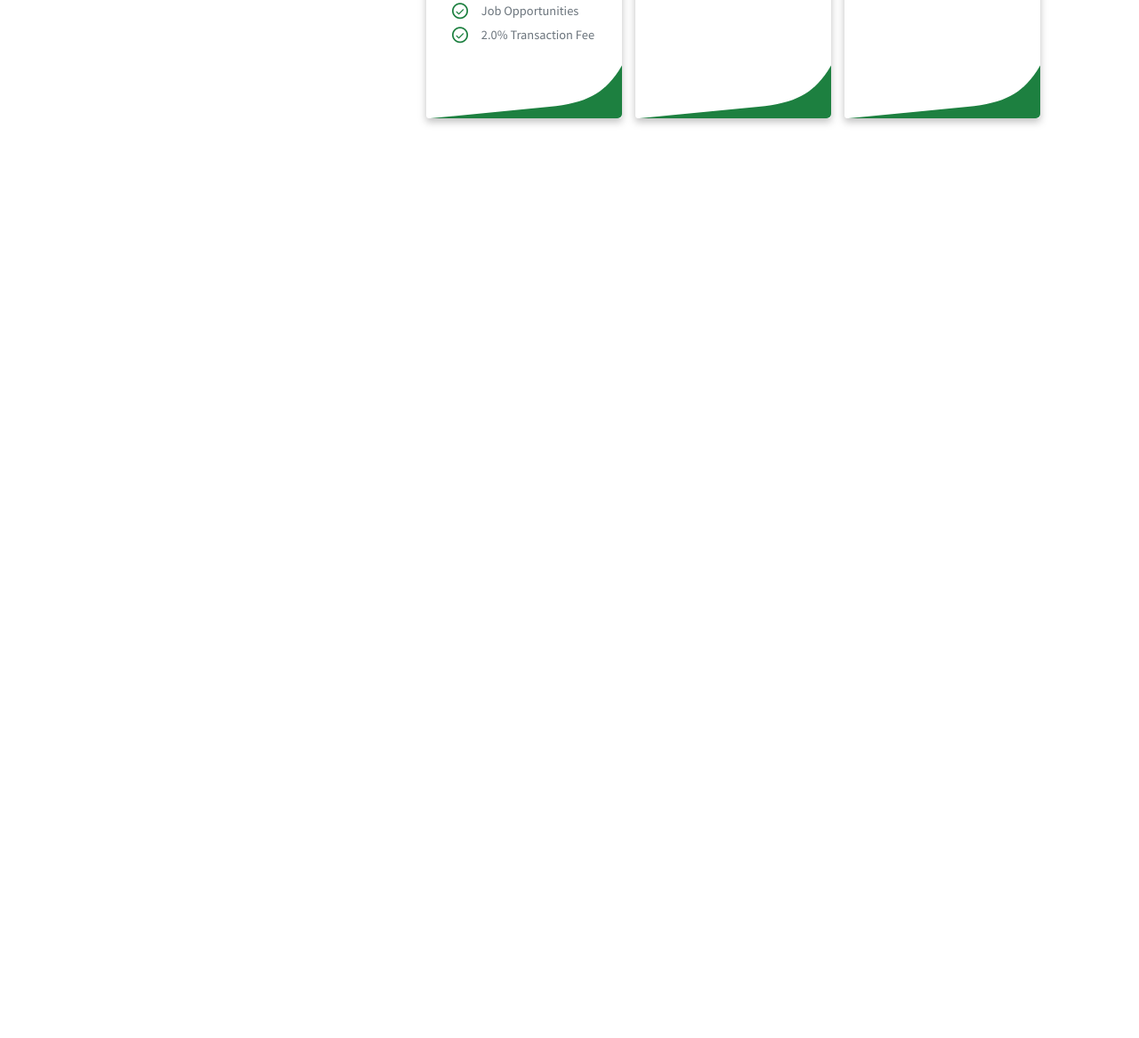
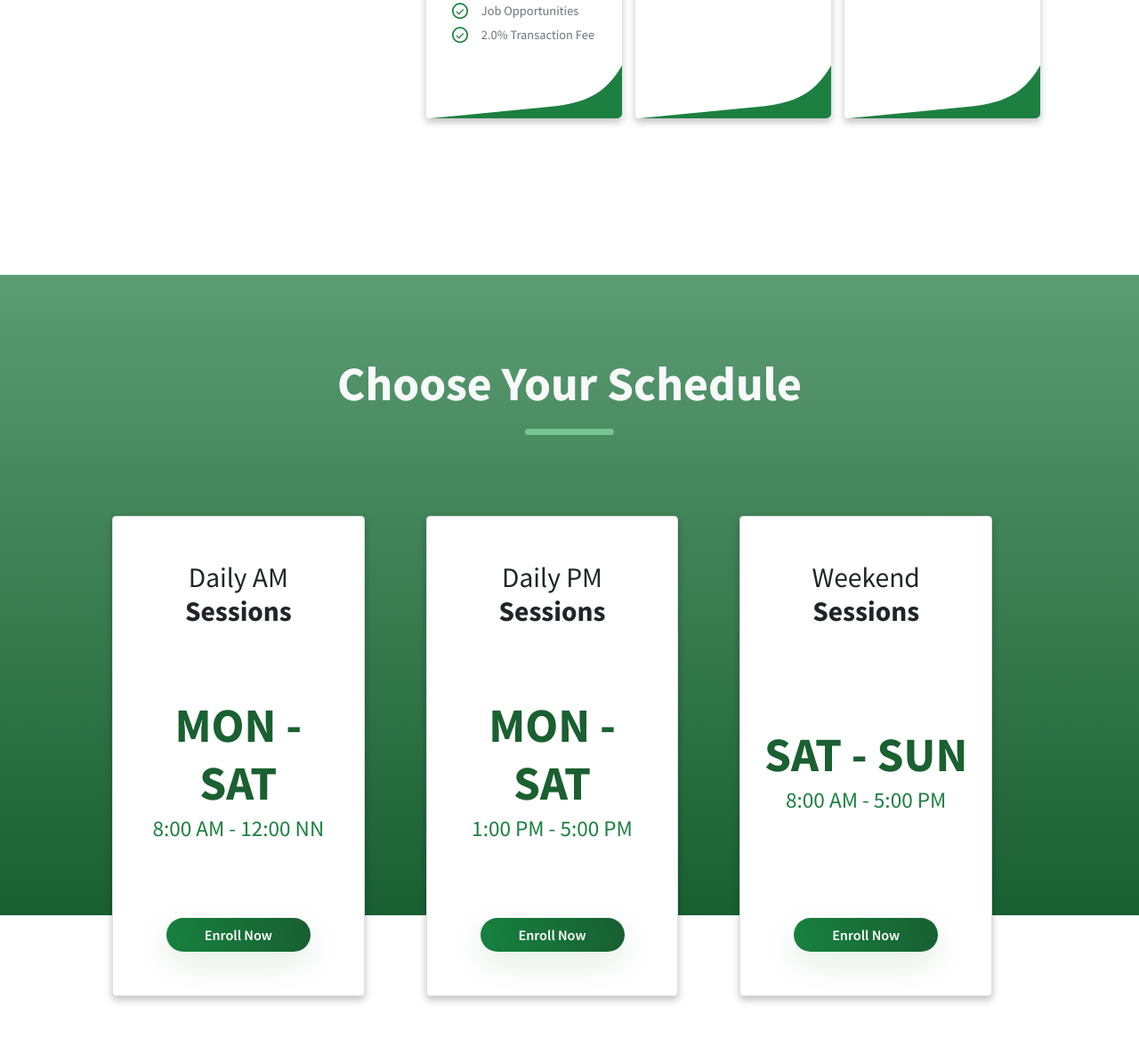
Before and after one commit to perezjoyce/facebook-chat-test, a website: page home.html in a window 1280 px wide. Shown: the part 3967-5134 px from the top of the page at 89% size. Before the commit the page ends 4222 px from the top, so only its background shows below. Drawn offline with nearby package versions, Linux system fonts and the light colour scheme.

Commit message:
done with schedule layout

```diff
--- a/assets/css/main.scss
+++ b/assets/css/main.scss
@@ -241,11 +241,7 @@ h1 {
   );
 }
 
-#pricing-section {
-  .card {
-    filter: drop-shadow(0px 4px 4px rgba(0, 0, 0, 0.25));
-  }
-
+#pricing {
   .card-body {
     .card-title {
       font-size: 1.4rem;
@@ -278,6 +274,11 @@ h1 {
       vertical-align: middle;
     }
   }
+}
+
+#pricing .card,
+#schedules .card {
+  filter: drop-shadow(0px 4px 4px rgba(0, 0, 0, 0.25));
 
   .card-footer {
     height: 60px;
@@ -289,16 +290,60 @@ h1 {
     }
   }
 }
+
+#schedules {
+  background: linear-gradient(180deg, #5c9c73 0%, #185f31 100%);
+
+  > .row {
+    position: relative;
+    top: 5rem;
+
+    .col:first-child {
+      margin-bottom: 4rem;
+    }
+  }
+
+  .card {
+    min-height: 30rem;
+    text-align: center;
+    padding-top: 1.5rem;
+    padding-bottom: 1.5rem;
+  }
+
+  .card-title span {
+    font-size: 1.75rem !important;
+  }
+
+  .card-time {
+    font-size: 1.4rem;
+    color: $secondary;
+  }
+
+  .btn {
+    width: 9rem;
+    border-radius: 50rem !important;
+    font-size: 0.9rem;
+    font-weight: 600;
+    background: linear-gradient(253.58deg, #185f31 1.55%, #17803f 95.8%);
+    box-shadow: 0px 12px 35px rgba(40, 114, 51, 0.13);
+    border: none;
+  }
+}
 // Medium devices (tablets, 768px and up)
 @media (min-width: 768px) {
 }
 
 // Large devices (desktops, 992px and up)
 @media (min-width: 992px) {
-  #pricing-section {
+  #pricing,
+  #schedules {
     height: 100vh;
     padding-left: 7rem;
     padding-right: 7rem;
+  }
+
+  #schedules {
+    height: 90vh;
   }
 }
 
--- a/home.html
+++ b/home.html
@@ -48,6 +48,7 @@
             <a class="btn btn-outline-primary my-2 my-sm-0">Login</a>
         </div>
     </nav>
+
     <div class="container-fluid mb-5" id="home-banner">
         <div class="img-gradient"></div>
         <div class="row">
@@ -64,6 +65,7 @@
             </div>
         </div>
     </div>
+
     <div class="container mb-5">
         <div class="row my-4 text-center">
             <div class="col col-12">
@@ -103,6 +105,7 @@
             </div>
         </div>
     </div>
+
     <div class="container-fluid bg-black-70">
         <div class="row py-4 text-center text-light">
             <div class="col col-12 mb-4">
@@ -148,7 +151,8 @@
             </div>
         </div>
     </div>
-    <div class="container-fluid d-flex justify-content-center align-items-center" id="pricing-section">
+
+    <div class="container-fluid d-flex justify-content-center align-items-center" id="pricing">
         <div class="row my-5">
             <div class="col col-12 col-lg-3">
                 <h2 class="display-4 section-title mb-0">Affordable Pricing</h2>
@@ -309,6 +313,66 @@
         </div>
     </div>
 
+    <div class="container-fluid" id="schedules">
+        <div class="row my-5">
+            <div class="col col-12 text-center">
+                <h2 class="display-4 section-title mb-0 text-light">Choose Your Schedule</h2>
+                <div class="d-flex justify-content-center align-items-center line-container">
+                    <div class="line"></div>
+                </div>
+            </div>
+            <div class="col col-12">
+
+                <div class=" card-deck">
+                    <div class="card mr-0 mr-lg-5">
+                        <div class="card-body d-flex flex-column align-items-center justify-content-between">
+                            <h3 class="card-title">Daily AM <br>
+                                <span class="font-weight-bold">Sessions<span>
+                            </h3>
+
+                            <div>
+                                <p class="display-4 text-primary mb-0">MON - SAT</p>
+                                <p CLASS="card-time">8:00 AM - 12:00 NN</p>
+                            </div>
+
+                            <a class="btn btn-primary my-2 my-sm-0">Enroll Now</a>
+                        </div>
+                    </div>
+                    <div class="card mr-0 mr-lg-5">
+                        <div class="card-body d-flex flex-column align-items-center justify-content-between">
+                            <h3 class="card-title">Daily PM <br>
+                                <span class="font-weight-bold">Sessions<span>
+                            </h3>
+
+                            <div>
+                                <p class="display-4 text-primary mb-0">MON - SAT</p>
+                                <p CLASS="card-time">1:00 PM - 5:00 PM</p>
+                            </div>
+
+                            <a class="btn btn-primary my-2 my-sm-0">Enroll Now</a>
+                        </div>
+                    </div>
+                    <div class="card mr-0 mr-lg-5">
+                        <div class="card-body d-flex flex-column align-items-center justify-content-between">
+                            <h3 class="card-title">Weekend <br>
+                                <span class="font-weight-bold">Sessions<span>
+                            </h3>
+
+                            <div>
+                                <p class="display-4 text-primary mb-0">SAT - SUN</p>
+                                <p CLASS="card-time">8:00 AM - 5:00 PM</p>
+                            </div>
+
+                            <a class="btn btn-primary my-2 my-sm-0">Enroll Now</a>
+                        </div>
+                    </div>
+                </div>
+            </div>
+        </div>
+    </div>
+
+    <div id="pricing"></div>
+
 
     <!-- jQuery first, then Popper.js, then Bootstrap JS -->
     <script src="https://code.jquery.com/jquery-3.5.1.slim.min.js" integrity="sha384-DfXdz2htPH0lsSSs5nCTpuj/zy4C+OGpamoFVy38MVBnE+IbbVYUew+OrCXaRkfj" crossorigin="anonymous"></script>
```
Also changed, not shown: assets/css/main.css, 1 other file.
